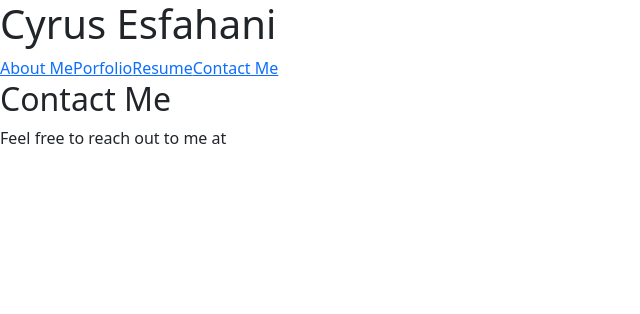
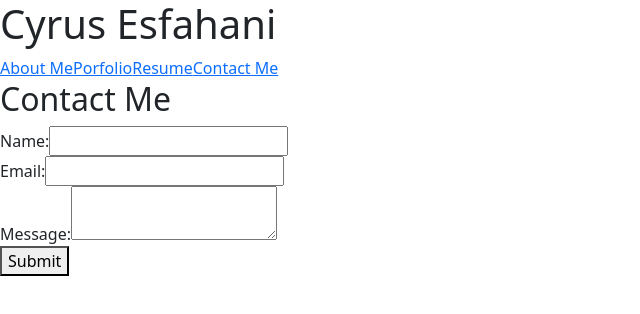
Before and after one commit to CyrusEsfahani/Portfolio, a React (Vite) app in the folder Portfolio/: page /contact in a window 1280 px wide. Shown: the top 314 px of the page, without its empty margins (0-640 px from the left). Built offline with nearby package versions, Linux system fonts and the light colour scheme.

Commit message:
added a contact me form mock up with no back end

```diff
--- a/Portfolio/src/components/Contact.jsx
+++ b/Portfolio/src/components/Contact.jsx
@@ -1,10 +1,82 @@
+import React, { useState } from 'react'
 export default function Contact() {
-    return (
+    const [name, setName] = useState('')
+    const [email, setEmail] = useState('')
+    const [message, setMessage] = useState('')
+    const [errors, setErrors] = useState({ name: '', email: '', message: '' })
+
+// export default function Contact() {
+    // return (
+    //     <section id="contact">
+    //         <h2>Contact Me</h2>
+    //         <p>
+    //             Feel free to reach out to me at
+
+    //     </p>
+    //     </section>
+    // )};
+    const handleSubmit = (event) => {
+        event.preventDefault()
+        let valid = true
+        let newErrors = { name: '', email: '', message: '' }
+
+        if (!name) {
+          newErrors.name = 'Name is required'
+          valid = false
+        }
+        if (!email) {
+          newErrors.email = 'Email is required'
+          valid = false
+        } else if (!validateEmail(email)) {
+          newErrors.email = 'Valid email is required'
+          valid = false
+        }
+        if (!message) {
+          newErrors.message = 'Message is required'
+          valid = false
+        }
+
+        setErrors(newErrors)
+        if (valid) {
+            alert('Form submitted successfully!')
+        }
+    }
+
+      return (
         <section id="contact">
-            <h2>Contact Me</h2>
-            <p>
-                Feel free to reach out to me at
-
-        </p>
+          <h2>Contact Me</h2>
+          <form className="contact-form" onSubmit={handleSubmit}>
+            <div>
+              <label htmlFor="name">Name:</label>
+              <input
+                type="text"
+                id="name"
+                value={name}
+                onChange={(e) => setName(e.target.value)}
+              />
+              {errors.name && <span className="error">{errors.name}</span>}
+            </div>
+            <div>
+              <label htmlFor="email">Email:</label>
+              <input
+                type="email"
+                id="email"
+                value={email}
+                onChange={(e) => setEmail(e.target.value)}
+              />
+              {errors.email && <span className="error">{errors.email}</span>}
+            </div>
+            <div>
+              <label htmlFor="message">Message:</label>
+              <textarea
+                id="message"
+                value={message}
+                onChange={(e) => setMessage(e.target.value)}
+              ></textarea>
+              {errors.message && <span className="error">{errors.message}</span>}
+            </div>
+            <button type="submit">Submit</button>
+            </form>
         </section>
-    )};
+        )
+    }
```
